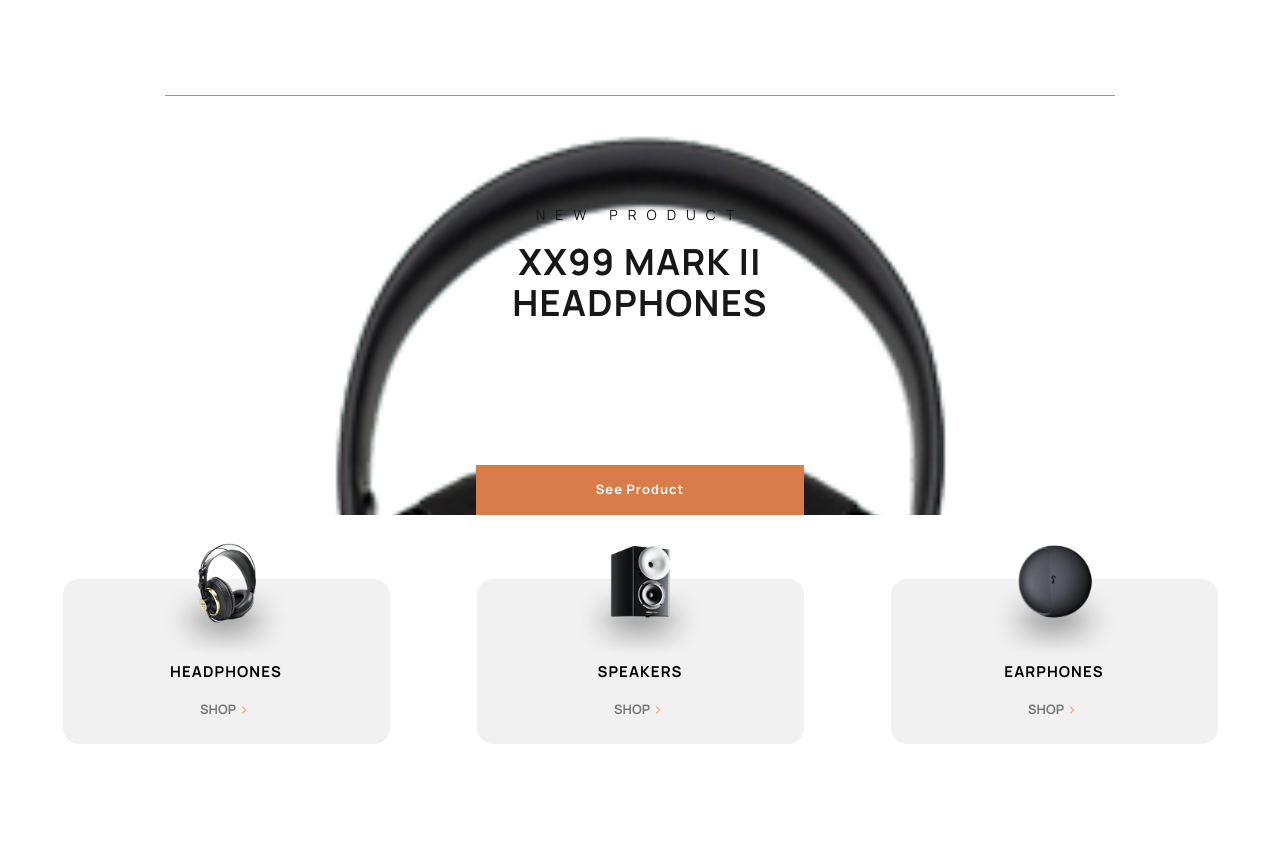
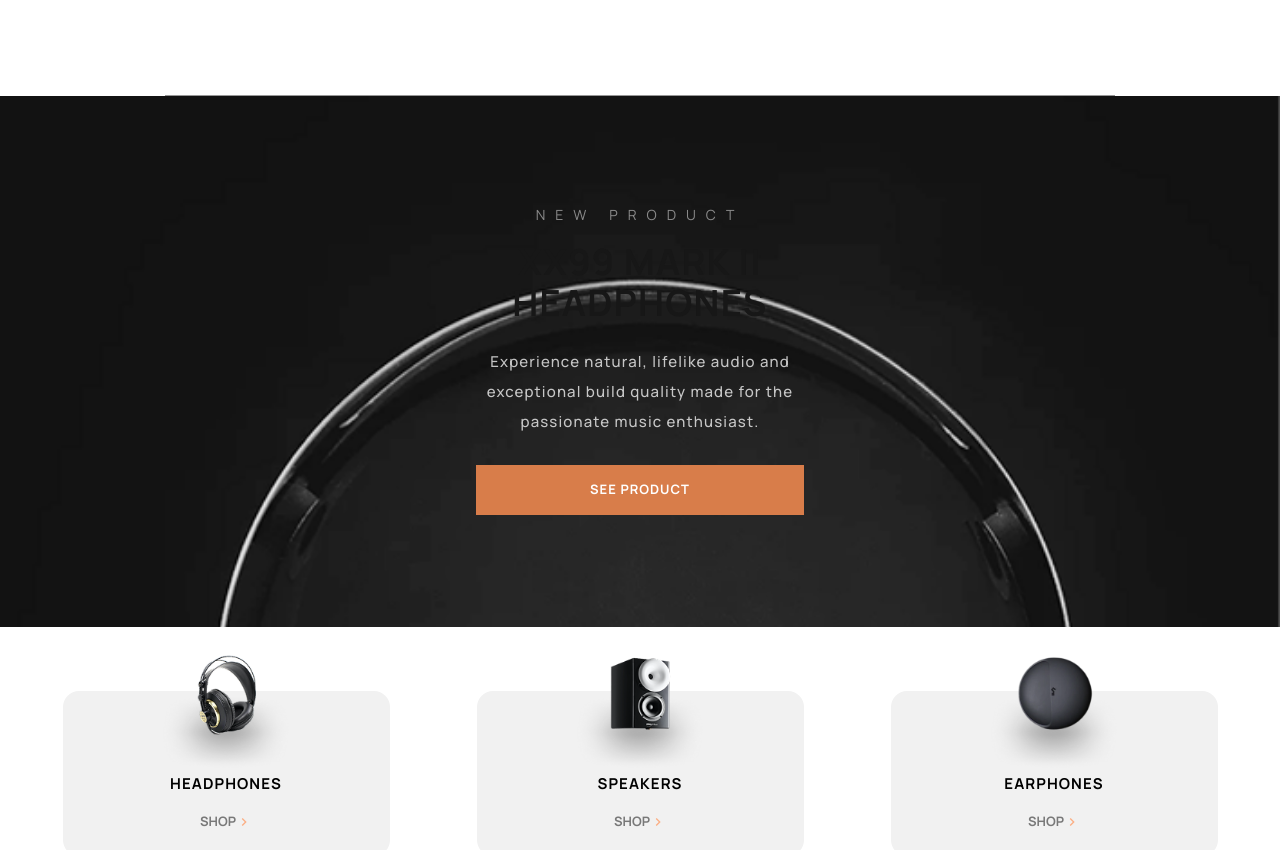
Before and after one commit to Isaacayomi/Audiophile-Ecommerce-Website, a Next.js app: page / in a window 1280 px wide. Shown: the top 850 px of the page. Built offline with nearby package versions, Linux system fonts and the light colour scheme.

Commit message:
feat: update hero section withh a background image

```diff
--- a/app/_components/HeroSection.tsx
+++ b/app/_components/HeroSection.tsx
@@ -6,9 +6,9 @@ import ModalButton from "./ui/modalButton";
 
 const HeroSection = () => {
   return (
-    <div className="pt-[108px] bg-[url('/assets/headphone-removed.png')] bg-no-repeat bg-center bg-contain">
-      <div className="w-[328px] mx-auto text-center">
-        <p className="pb-[16px] text-[14px] tracking-[10px] #FFFFFF7F">
+    <div className="h-screen bg-[url('/assets/hero-cover.png')] bg-no-repeat bg-[position:center_-98px] bg-cover overflow-hidden">
+      <div className="w-[328px] mx-auto text-center pt-[108px] pb-[112px]">
+        <p className="pb-[16px] text-[14px] tracking-[10px] text-[#FFFFFF7F]">
           NEW PRODUCT
         </p>
         <h1 className="pb-[24px] uppercase font-bold text-[36px] tracking-[1.29px] leading-[41px]">
@@ -19,7 +19,7 @@ const HeroSection = () => {
           for the passionate music enthusiast.
         </p>
 
-        <ModalButton>See Product</ModalButton>
+        <ModalButton classname="w-[50%] uppercase">See Product</ModalButton>
       </div>
 
       <NavMenu absolute={false} />
--- a/app/_components/ui/modalButton.tsx
+++ b/app/_components/ui/modalButton.tsx
@@ -2,11 +2,11 @@
 // It accepts children for text and onClick handler from parent component.
 import { ModalButtonProps } from "@/app/type";
 
-const ModalButton = ({ children, onClick }: ModalButtonProps) => {
+const ModalButton = ({ children, onClick, classname }: ModalButtonProps) => {
   return (
     <button
       onClick={onClick}
-      className="bg-[#D87D4A] w-full text-white font-bold py-3.75 px-14 text-[13px] tracking-[1px] hover:bg-[#FBAF85] transition-colors cursor-pointer"
+      className={`${classname} bg-[#D87D4A] w-full text-white font-bold py-3.75 px-14 text-[13px] tracking-[1px] hover:bg-[#FBAF85] transition-colors cursor-pointer`}
     >
       {children}
     </button>
--- a/app/type.ts
+++ b/app/type.ts
@@ -19,6 +19,7 @@ export interface toggleOrderCompletionState {
 export interface ModalButtonProps {
   children: ReactNode;
   onClick?: () => void;
+  classname?: string;
 }
 
 export interface NavMenuProps {
```
Also changed, not shown: public/assets/hero-cover.png (added).
